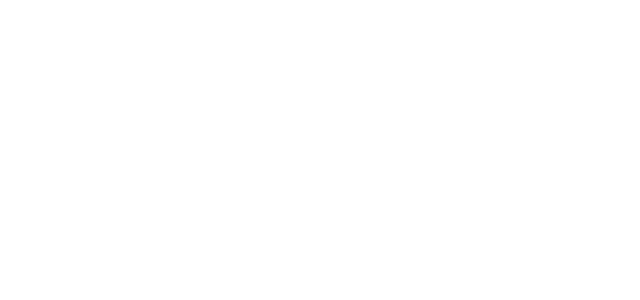
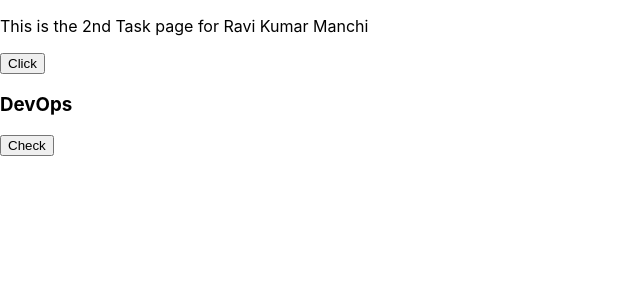
Before and after one commit to ravimanchi0321/E-comm-Dashboard, a React (Create React App) app: page /Kumar in a window 1280 px wide. Before the commit this address had no page. Shown: the top 300 px of the page, without its empty margins (0-640 px from the left). Built offline with nearby package versions, Linux system fonts and the light colour scheme.

Commit message:
button is added

```diff
--- a/src/Components/TaskComponents/RaviTasks/Kumar.js
+++ b/src/Components/TaskComponents/RaviTasks/Kumar.js
@@ -1,7 +1,24 @@
 import React from "react";
 
 const Kumar = () => {
-  return <span>This is 2st Task page for Ravi Kumar Manchi</span>;
+  const updateDemoText = () => {
+    document.getElementById("demo").innerText = "ravi";
+  };
+
+  const updateDemo1Text = () => {
+    document.getElementById("demo1").innerText = "Ravi Kumar Manchi";
+  };
+
+  return (
+    <div>
+      <p id="demo">This is the 2nd Task page for Ravi Kumar Manchi</p>
+      <button type="button" onClick={updateDemoText}>Click</button>
+
+      <h3 id="demo1">DevOps</h3>
+
+      <button type="button" onClick={updateDemo1Text}>Check</button>
+    </div>
+  );
 };
 
 export default Kumar;
--- a/src/Routes/RouteStack.js
+++ b/src/Routes/RouteStack.js
@@ -20,6 +20,7 @@
         <Route path="VamshiTask1" element={<VamshiTask1 />}></Route>
         <Route path="GirishTask1" element={<Girish1 />}></Route>
         <Route path="RaviTask1" element={<RaviTask1 />}></Route>
+        <Route path="Kumar" element={<Kumar />}></Route>
       </Routes>
     </BrowserRouter>
   );
```
